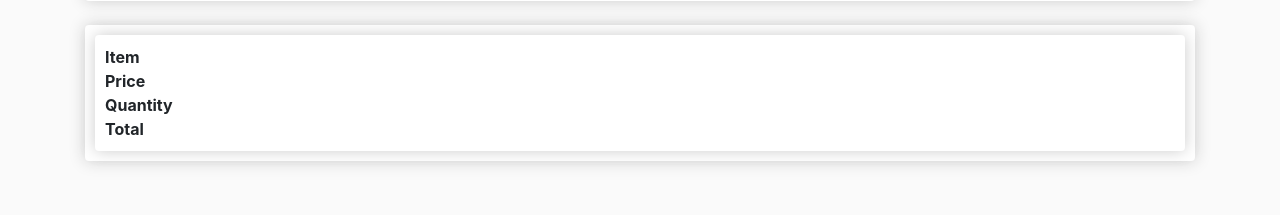
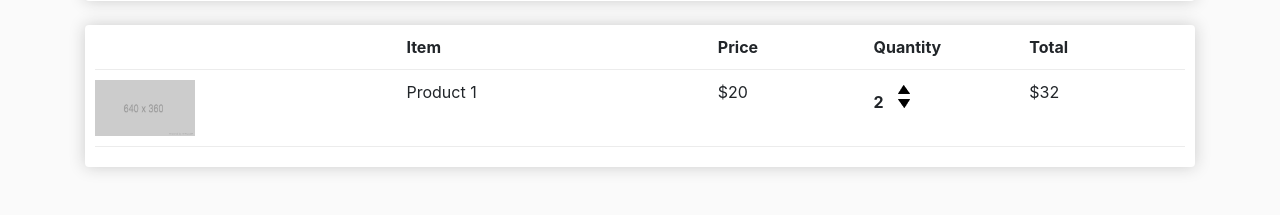
Before and after one commit to bellcastle88/E-commerce-Django, a Django app: page /cart/ in a window 1280 px wide. Shown: the part 261-476 px from the top of the page. Run offline with Django 3.2, Linux system fonts and the light colour scheme; some libraries are stand-ins or nearby versions.

Commit message:
feature 10/14

```diff
--- a/store/templates/store/cart.html
+++ b/store/templates/store/cart.html
@@ -24,7 +24,7 @@
         <br>
 
         <div class="box-element">
-            <div class="box-element">
+            <div class="cart-row">
                 <div style="flex:2"></div>
                 <div style="flex:2"><strong>Item</strong></div>
                 <div style="flex:1"><strong>Price</strong></div>
@@ -32,6 +32,21 @@
                 <div style="flex:1"><strong>Total</strong></div>
             </div>
 
+            <div class="cart-row">
+                <div style="flex:2"><img class="row-image" src="{% static 'images/placeholder.png' %}"></div>
+                <div style="flex:2"><p>Product 1</p></div>
+                <div style="flex:1"><p>$20</p></div>
+                <div style="flex:1">
+                    <p class="quantity">2</p>
+                    <div class="quantity">
+                        <img class="chg-quantity" src="{% static  'images/arrow-up.png' %}">
+
+                        <img class="chg-quantity" src="{% static  'images/arrow-down.png' %}">
+                    </div>
+                </div>
+                <div style="flex:1"><p>$32</p></div>
+            </div>
+
         </div>
     </div>
 </div>
```
